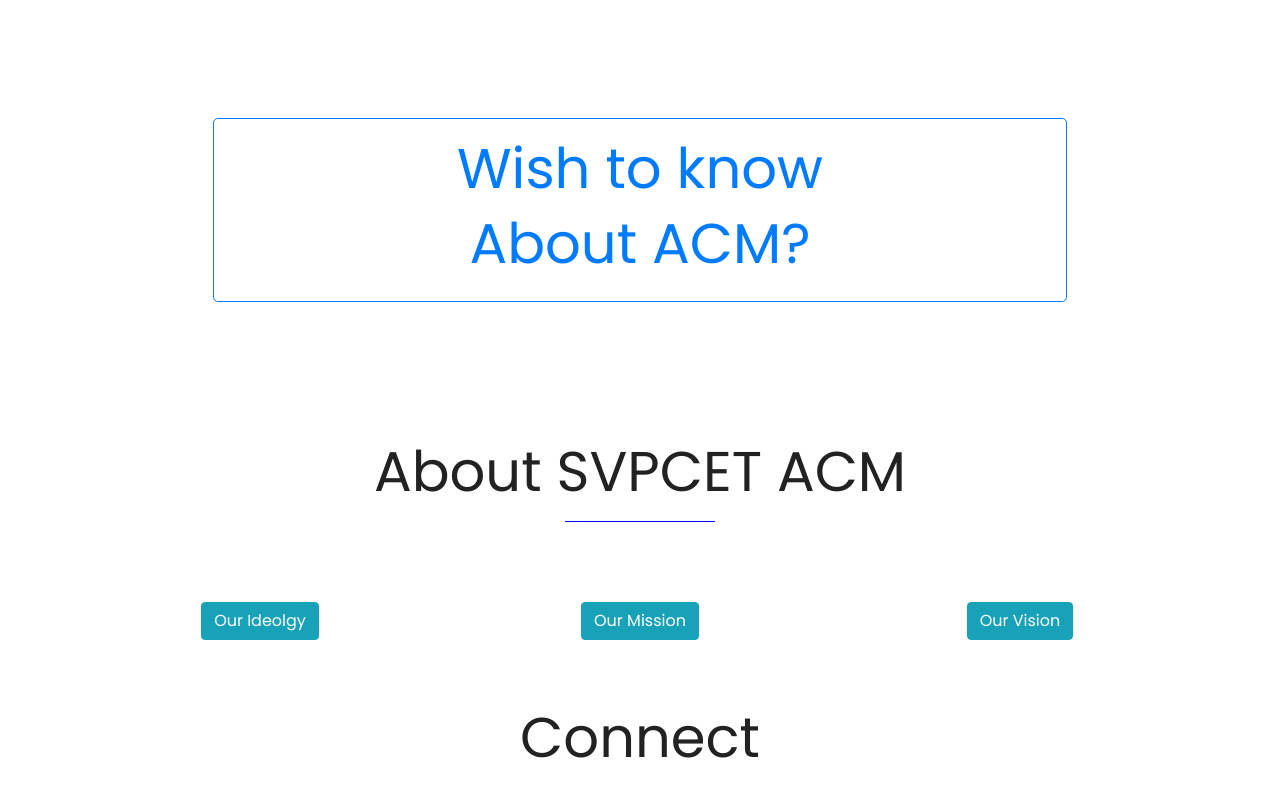
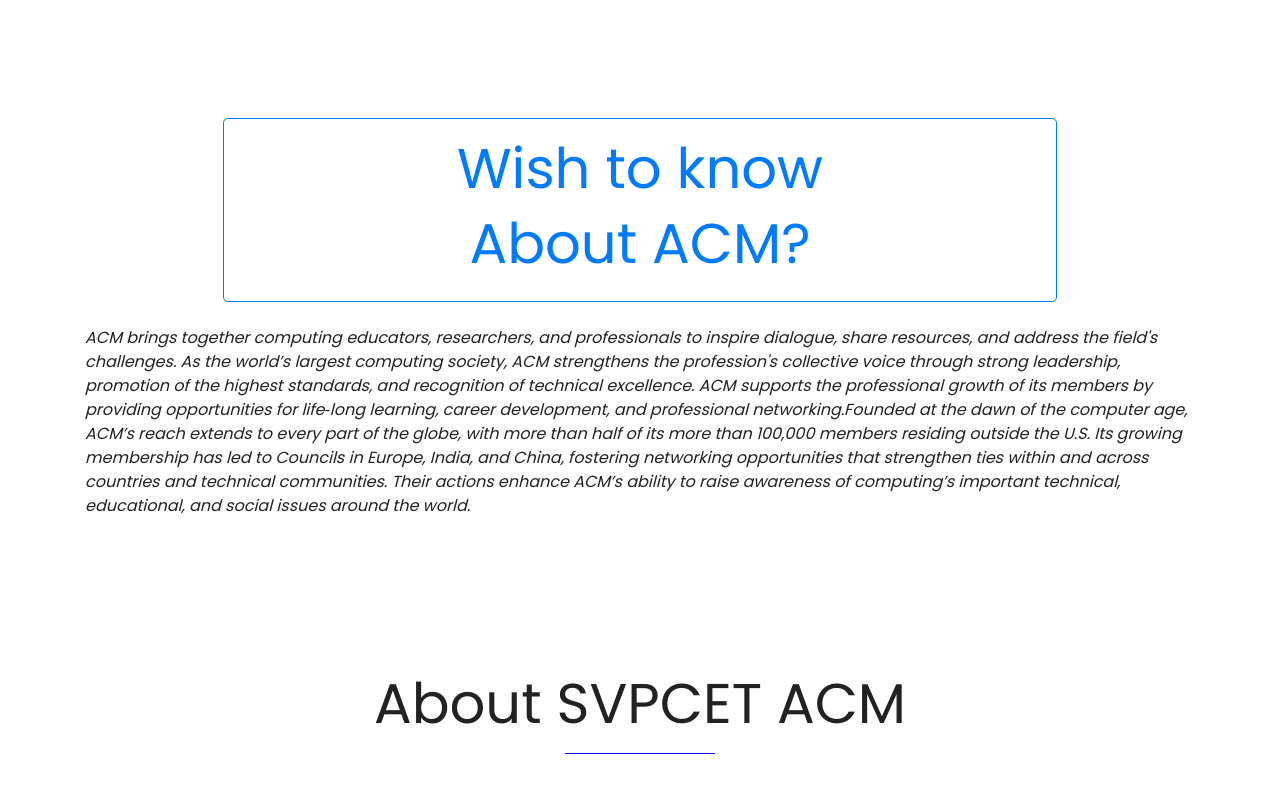
Before and after one commit to kapsevedant/newacm, a plain HTML site: page index.html in a window 1280 px wide. Shown: the part 642-1427 px from the top of the page. Drawn offline with nearby package versions, Linux system fonts and the light colour scheme.

Commit message:
Update index.html

```diff
--- a/index.html
+++ b/index.html
@@ -85,7 +85,7 @@
 
 <!--- About Us -->
 <br><br><br><br><br>
-<button type="button" class="fun btn btn-lg btn-block btn-outline-primary col-8 offset-2" data-toggle="collapse" data-target="#about">	<h1 class="display-4">Wish to know</h1><h1 class="display-4">About ACM?</h1></button>
+<!-- <button type="button" class="fun btn btn-lg btn-block btn-outline-primary col-8 offset-2" data-toggle="collapse" data-target="#about">	<h1 class="display-4">Wish to know</h1><h1 class="display-4">About ACM?</h1></button>
 <div id="about" class="collapse">
 	<div class="container-fluid padding">
 		<div class="row">
@@ -94,6 +94,12 @@
 			</div>
 		</div>
 	</div>
+</div>  -->
+<div class="container-fluid">
+	<button type="button" class="fun btn btn-lg btn-block btn-outline-primary col-8 offset-2" data-toggle="collapse" data-target="#about">	<h1 class="display-4">Wish to know</h1><h1 class="display-4">About ACM?</h1></button><br>
+	<div class="container">
+	<p id="about" class="collaps" style="font-style:italic;">ACM brings together computing educators, researchers, and professionals to inspire dialogue, share resources, and address the field's challenges. As the world’s largest computing society, ACM strengthens the profession's collective voice through strong leadership, promotion of the highest standards, and recognition of technical excellence. ACM supports the professional growth of its members by providing opportunities for life‐long learning, career development, and professional networking.Founded at the dawn of the computer age, ACM’s reach extends to every part of the globe, with more than half of its more than 100,000 members residing outside the U.S.  Its growing membership has led to Councils in Europe, India, and China, fostering networking opportunities that strengthen ties within and across countries and technical communities.  Their actions enhance ACM’s ability to raise awareness of computing’s important technical, educational, and social issues around the world.</p>
+</div>
 </div>
 <!--- End About Us -->
 
@@ -116,19 +122,19 @@
 <div class="container">
 <div class="row text-center">
 	<div class="col-md-4">
-<button type="button" class="btn btn-info" data-toggle="collapse" data-target="#demo1">Our Ideolgy</button>
+<button type="button" class="btn  btn-outline-primary" data-toggle="collapse" data-target="#demo1">Our Ideolgy</button>
   <div id="demo1" class="collapse">
    <p class="mt-3" data-aos="fade-right" style="font-style:italic">The chapter aims at creating interest among the students in computer science apart from what they learn during the course work.Our main focus has been on holding numerous events which are to spread computing and technical knowledge in the undergraduate level.</p>
   </div>
 </div>
 <div class="col-md-4">
-  <button type="button" class="btn btn-info" data-toggle="collapse" data-target="#demo2">Our Mission</button>
+  <button type="button" class="btn btn-outline-primary" data-toggle="collapse" data-target="#demo2">Our Mission</button>
   <div id="demo2" class="collapse">
     <p class="mt-3" style="font-style:italic">SVPCET, ACM Student Chapter is a educational club dedicated to organizing the various events based on various field of Computer Science for enhancing the students knowledge.</p>
   </div>
 </div>
 <div class="col-md-4">
-  <button type="button" class="btn btn-info" data-toggle="collapse" data-target="#demo3">Our Vision</button>
+  <button type="button" class="btn btn-outline-primary" data-toggle="collapse" data-target="#demo3">Our Vision</button>
   <div id="demo3" class="collapse">
    <p class="mt-3" style="font-style:italic">SVPCET, ACM Student Chapter will be continuosly serving the students with great knowledge and latest technologies in field of Computer Science.</p>
   </div>
@@ -137,6 +143,7 @@
 </div>
 </div>
 <!------------------------------------>
+<br><br><br><br><br>
 <!--- Connect -->
 <div class="container-fluid padding">
 <div class="row text-center padding">
```
